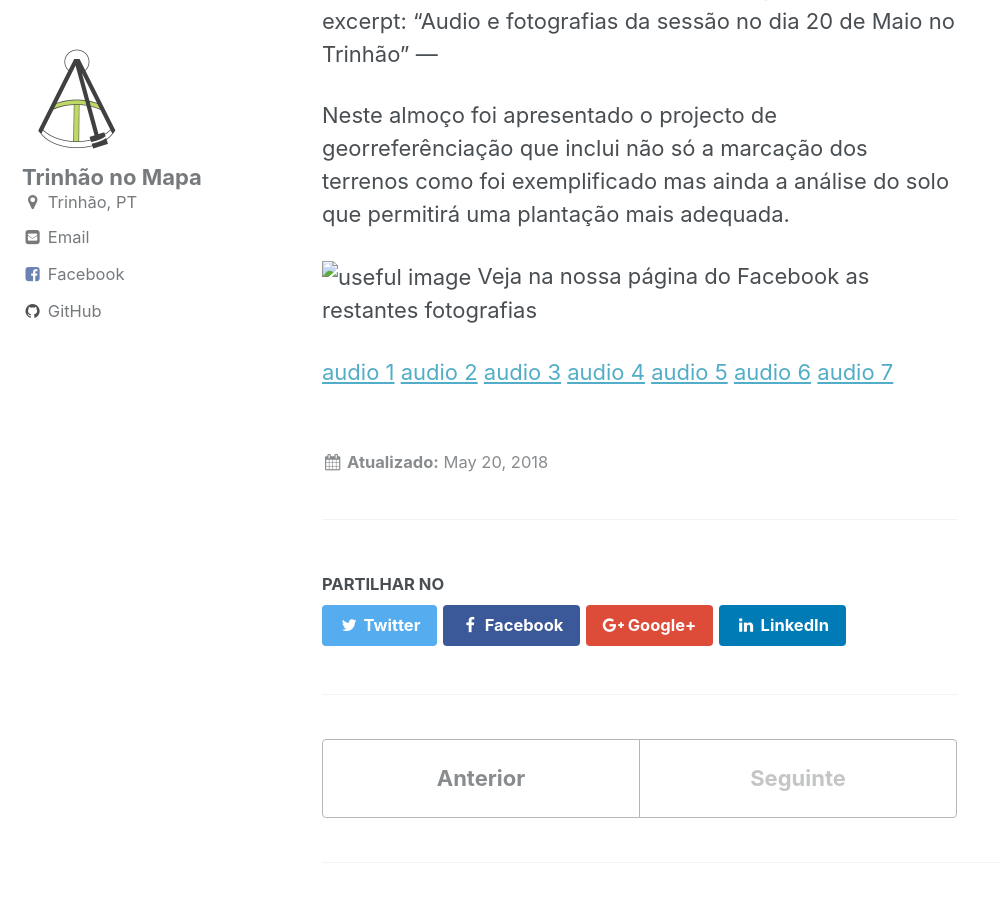
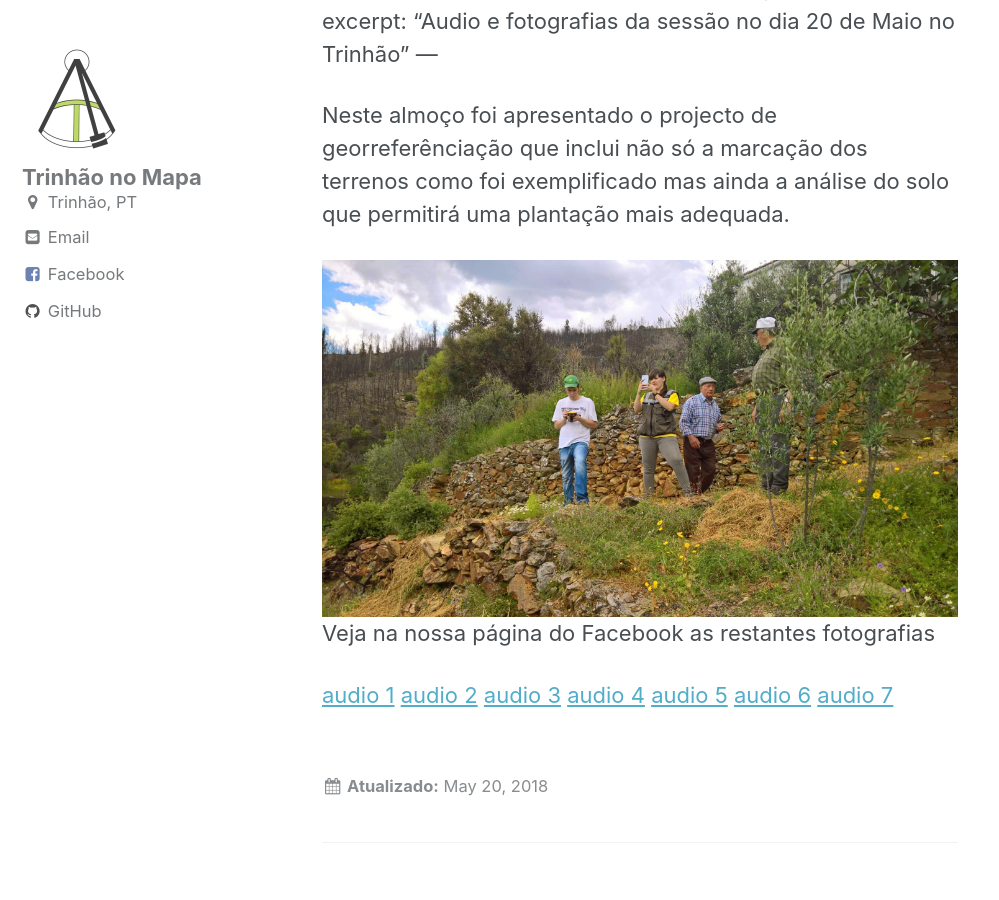
Before and after one commit to trinhaonomapa/trinhaonomapa.github.io, a Jekyll site: the page built from _posts/2018-05-20-sessao-apresentacao.md, in a window 1280 px wide and 900 px high, scrolled down 307 px. Shown: the whole window, without its empty margins (0-999 px from the left). Built offline with Jekyll 4.4.1, drawn with Linux system fonts in a browser that asks for light colours.

Commit message:
Update 2018-05-20-sessao-apresentacao.md

```diff
--- a/_posts/2018-05-20-sessao-apresentacao.md
+++ b/_posts/2018-05-20-sessao-apresentacao.md
@@ -6,7 +6,7 @@ excerpt: "Audio e fotografias da sessão no dia 20 de Maio no Trinhão"
 
 Neste almoço foi apresentado o projecto de georreferênciação que inclui não só a marcação dos terrenos como foi exemplificado mas ainda a análise do solo que permitirá uma plantação mais adequada.
 
-![useful image](trinhaonomapa.github.io/assets/images/georreferenciacao.jpg)
+![primeiras medições](https://raw.githubusercontent.com/trinhaonomapa/trinhaonomapa.github.io/master/assets/images/georreferenciacao.jpg)
 Veja na nossa página do Facebook as restantes fotografias
 
 [audio 1](https://drive.google.com/open?id=162H92S6DesBA8Mn40CmTO06VnRYF1d5e)
```
